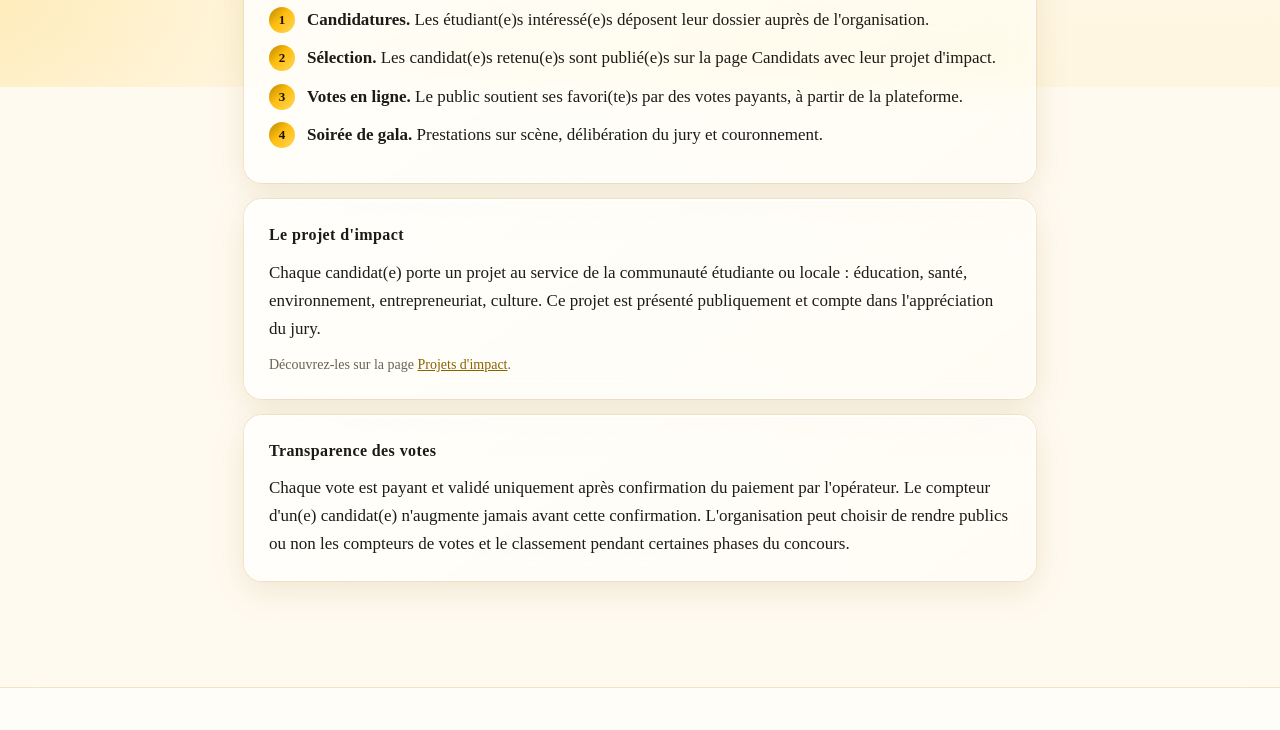
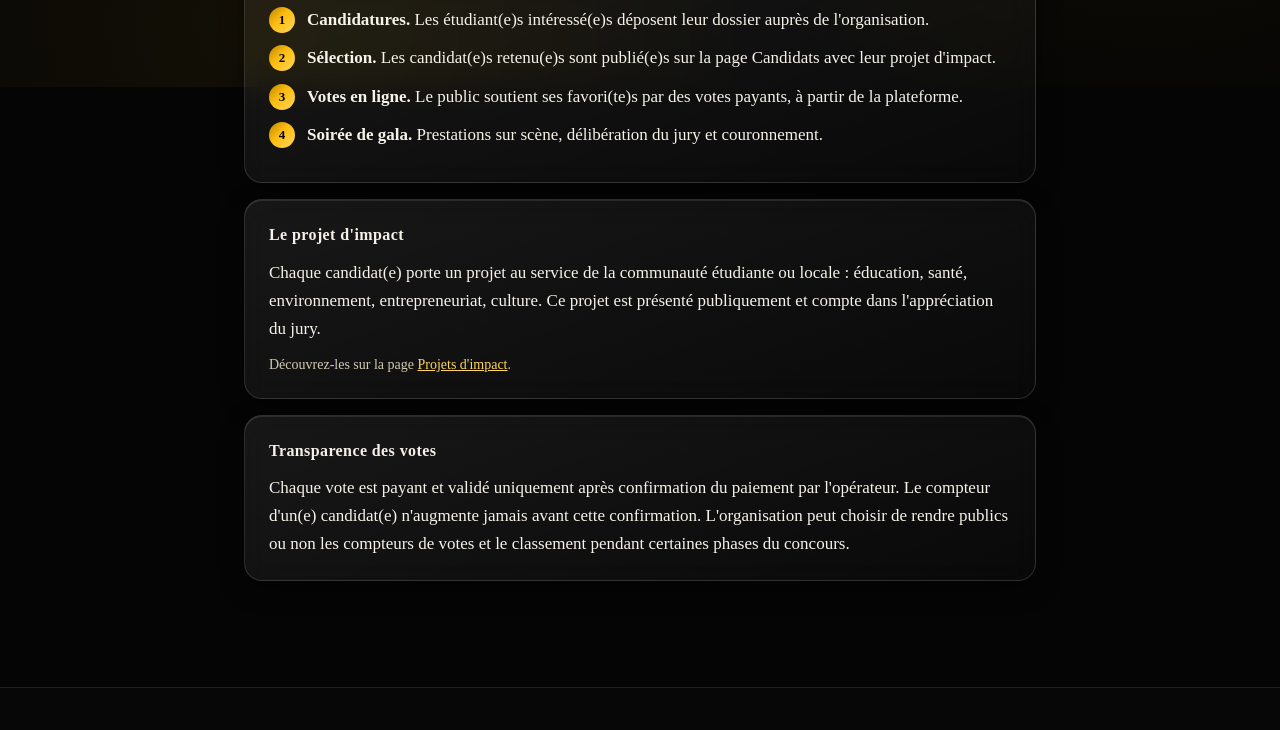
Before and after one commit to auraceolympegandaho/missandmisterflashadjarra, a plain HTML site: page public/a-propos.html in a window 1280 px wide. Shown: the part 713-1443 px from the top of the page. Drawn offline with Linux system fonts and the light colour scheme; no server answers; a web font is replaced by a local one.

Commit message:
UPDATE S

```diff
--- a/public/a-propos.html
+++ b/public/a-propos.html
@@ -11,7 +11,6 @@
 <link rel="stylesheet" href="/css/pages.css" />
 <link rel="stylesheet" href="/css/theme.css" />
 <link rel="stylesheet" href="/css/premium.css" />
-<link rel="stylesheet" href="/css/light.css" />
 </head>
 <body>
 
```
Also changed, not shown: public/billetterie.html (+0 -1 lines), public/candidat.html (+0 -1 lines), public/candidats.html (+0 -1 lines), public/contact.html (+0 -1 lines), public/faq.html (+0 -1 lines), public/galerie.html (+0 -1 lines), public/index.html (+0 -1 lines), public/inscription-conditions.html (+0 -1 lines), public/inscription-formulaire.html (+0 -1 lines), public/inscription-suivi.html (+0 -1 lines), public/inscriptions.html (+0 -1 lines), public/merci.html (+0 -1 lines), public/partenaires.html (+0 -1 lines), public/projets.html (+0 -1 lines), 1 more files.
